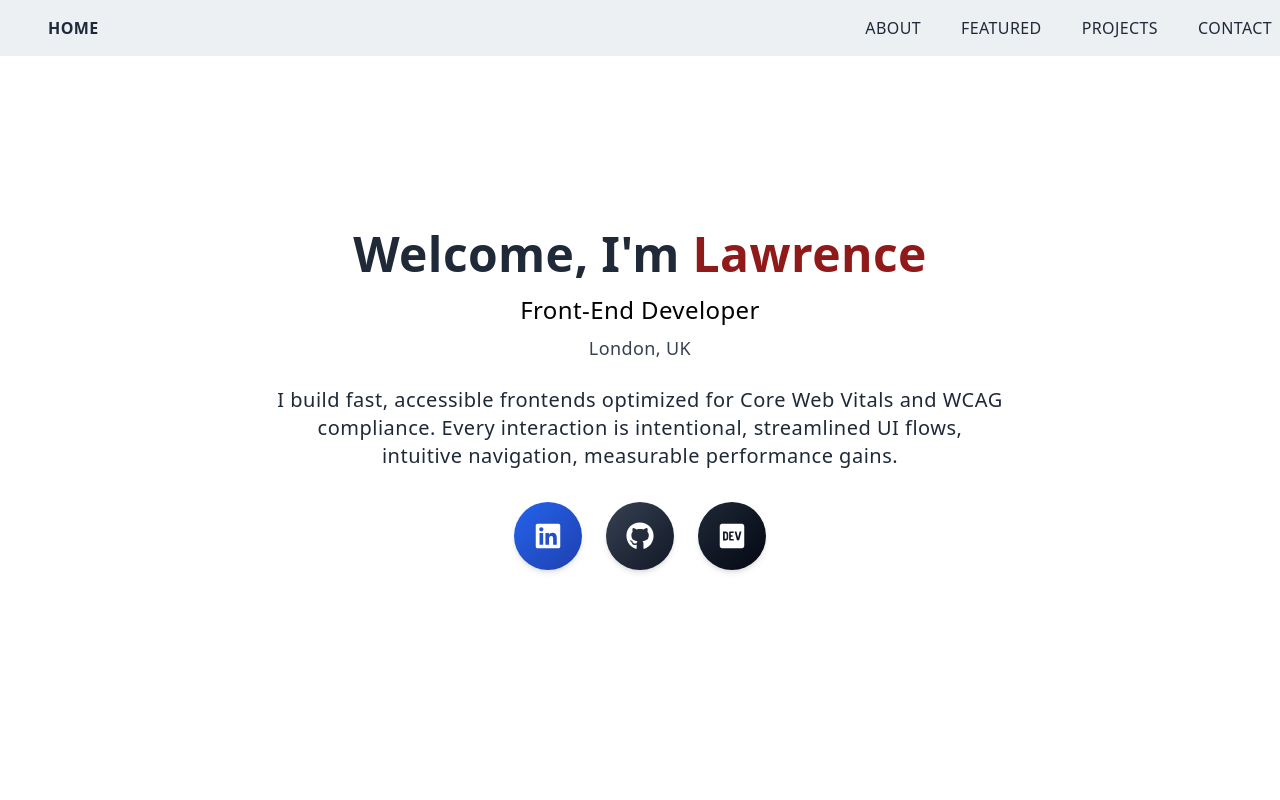
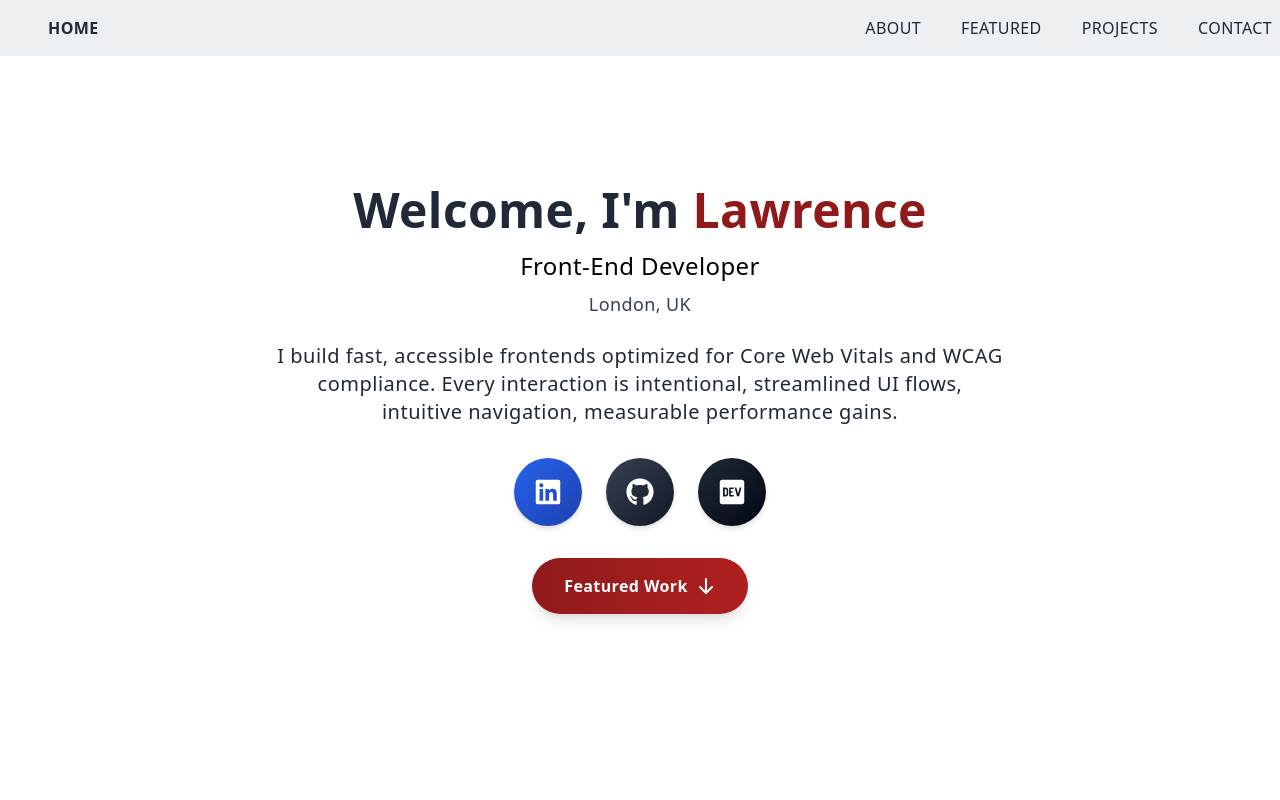
Before and after one commit to lawlawson/portfolio-july, a Next.js app: page / in a window 1280 px wide. Shown: the top 800 px of the page. Built offline with nearby package versions, Linux system fonts and the light colour scheme.

Commit message:
updated hero section

```diff
--- a/pages/components/Main.jsx
+++ b/pages/components/Main.jsx
@@ -1,5 +1,7 @@
 import React from 'react';
+import Link from 'next/link';
 import { FaLinkedin, FaGithub, FaDev } from 'react-icons/fa';
+import { HiArrowDown } from 'react-icons/hi';
 
 const socialLinks = [
   {
@@ -49,8 +51,9 @@ const Main = () => {
           </p>
 
           {/* Social Media Icons */}
-          <div className='flex justify-center items-center space-x-4 md:space-x-6'>
-            {socialLinks.map(({ href, icon, label, gradient, hoverGradient }) => (
+          <div className='flex justify-center items-center space-x-4 md:space-x-6 mb-8'>
+            {socialLinks.map(
+              ({ href, icon, label, gradient, hoverGradient }) => (
                 <a
                   key={label}
                   href={href}
@@ -74,7 +77,30 @@ const Main = () => {
                     {icon}
                   </span>
                 </a>
-            ))}
+              ),
+            )}
+          </div>
+
+          {/* CTA Button */}
+          <div>
+            <Link href='/#featured'>
+              <a
+                className='
+                inline-flex items-center gap-2
+                bg-gradient-to-r from-[#901a1a] to-[#b02020]
+                hover:from-[#a02020] hover:to-[#c02828]
+                text-white font-semibold
+                px-8 py-4 rounded-full
+                transform transition-all duration-300 ease-out
+                hover:scale-105 hover:shadow-xl
+                active:scale-95
+                shadow-lg
+                group
+              '>
+                Featured Work
+                <HiArrowDown className='w-5 h-5 transition-transform duration-300 group-hover:translate-y-1' />
+              </a>
+            </Link>
           </div>
         </div>
       </div>
```
Lines whose indentation alone changed are shown as unchanged.
